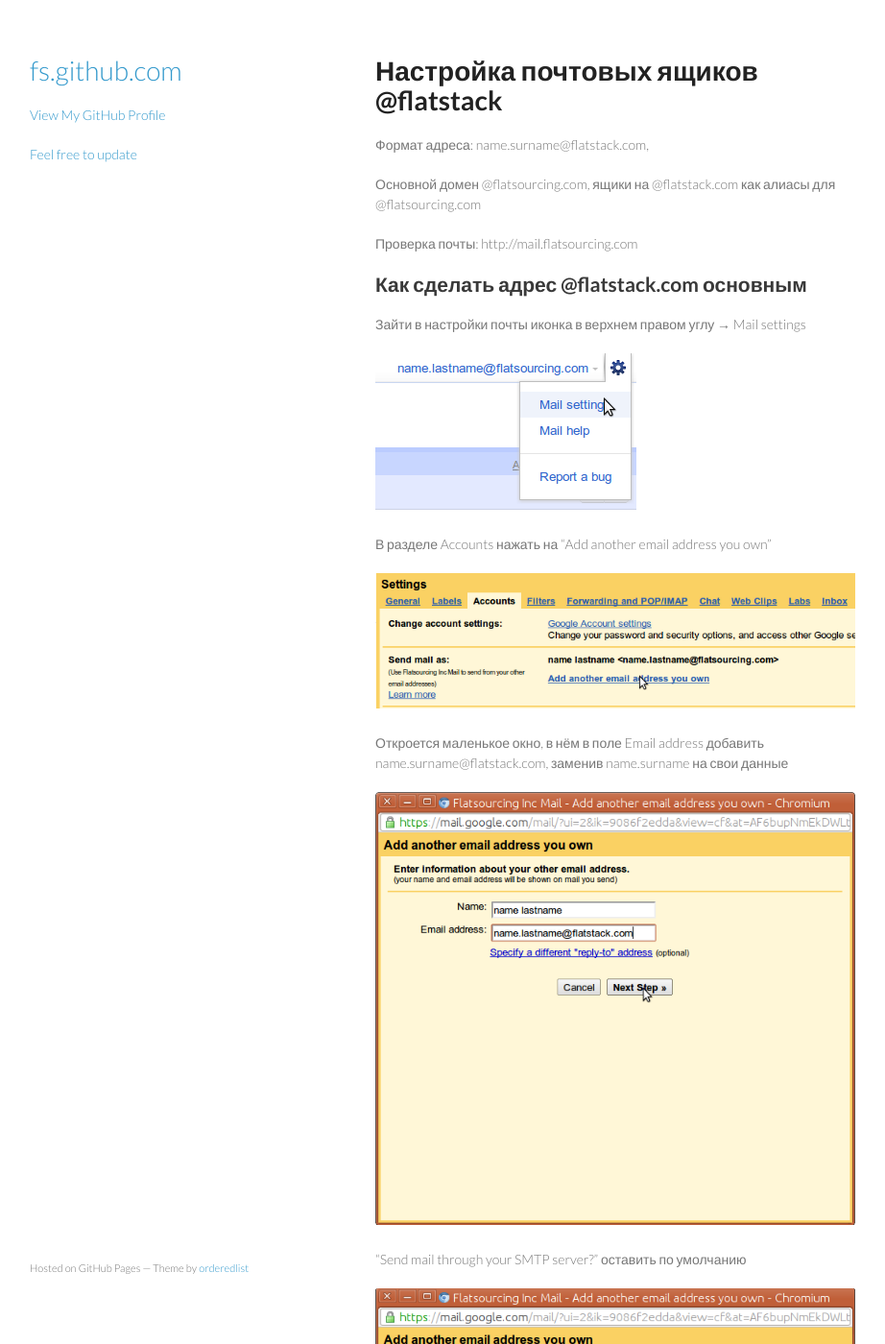
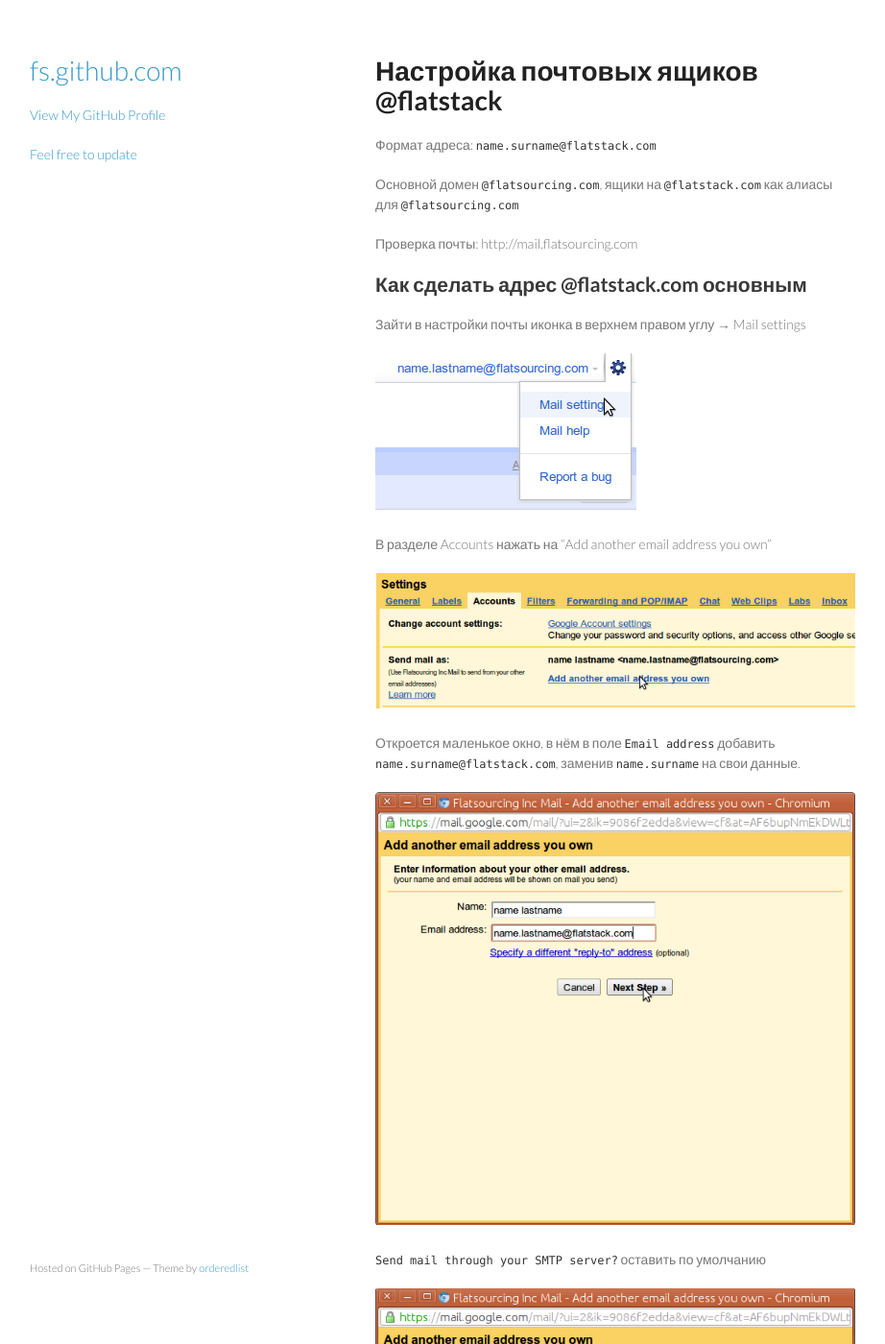
Before and after one commit to mike-burns/fs.github.com, a Jekyll site: the page built from mail.md, in a window 1280 px wide and 1400 px high. Shown: the whole window at 96% size, without its empty margins (179-1101 px from the left). Built offline with Jekyll 4.4.1, drawn with Linux system fonts in a browser that asks for light colours; some of the changed text lies outside the part shown.

```diff
--- a/mail.md
+++ b/mail.md
@@ -5,12 +5,11 @@ layout: default
 Настройка почтовых ящиков @flatstack
 ====================================
 
-Формат адреса: name.surname@flatstack.com,
+Формат адреса: `name.surname@flatstack.com`
 
-Основной домен @flatsourcing.com, ящики на @flatstack.com как алиасы для @flatsourcing.com
+Основной домен `@flatsourcing.com`, ящики на `@flatstack.com` как алиасы для `@flatsourcing.com`
 
-Проверка почты:
-http://mail.flatsourcing.com
+Проверка почты: http://mail.flatsourcing.com
 
 
 Как сделать адрес @flatstack.com основным
@@ -24,11 +23,12 @@ http://mail.flatsourcing.com
 
 ![](images/mail2.png)
 
-Откроется маленькое окно, в нём в поле Email address добавить name.surname@flatstack.com, заменив name.surname на свои данные
+Откроется маленькое окно, в нём в поле `Email address` добавить `name.surname@flatstack.com`,
+заменив `name.surname` на свои данные.
 
 ![](images/mail3.png)
 
-"Send mail through your SMTP server?" оставить по умолчанию
+`Send mail through your SMTP server?` оставить по умолчанию
 
 ![](images/mail4.png)
 ![](images/mail5.png)
@@ -42,6 +42,6 @@ http://mail.flatsourcing.com
 
 ![](images/mail1.png)
 
-Выбрать Reply from the same address the message was sent to и выбрать  адрес  @flatstack.com по умолчанию
+Выбрать `Reply from the same address the message was sent to` и выбрать  адрес  `@flatstack.com` по умолчанию
 
 ![](images/mail9.png)
```
